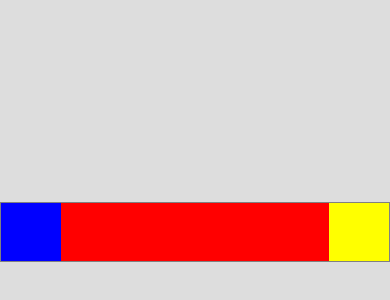
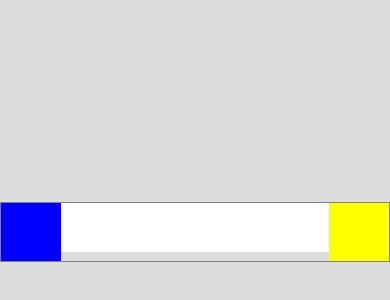
Before and after one commit to Naoto-raimi/todo-app, a React Native app: screen / in a window 390 px wide. Shown: the part 190-490 px from the top of the page. Built offline with nearby package versions, Linux system fonts and the light colour scheme.

Commit message:
inputタグを追加

```diff
--- a/App.js
+++ b/App.js
@@ -18,7 +18,7 @@ export default function App() {
 
                 </View>
                 <View style={styles.centerContainer}>
-
+                    <TextInput style={styles.todoInput}/>
                 </View>
                 <View style={styles.rightContainer}>
                 </View>
@@ -46,11 +46,14 @@ const styles = StyleSheet.create({
         width: 60
     },
     centerContainer: {
-        backgroundColor: "red",
         flex: 1
     },
     rightContainer: {
         backgroundColor: "yellow",
         width: 60
+    },
+    todoInput: {
+        backgroundColor: "#fff",
+        fontSize: 40
     }
 });
```
